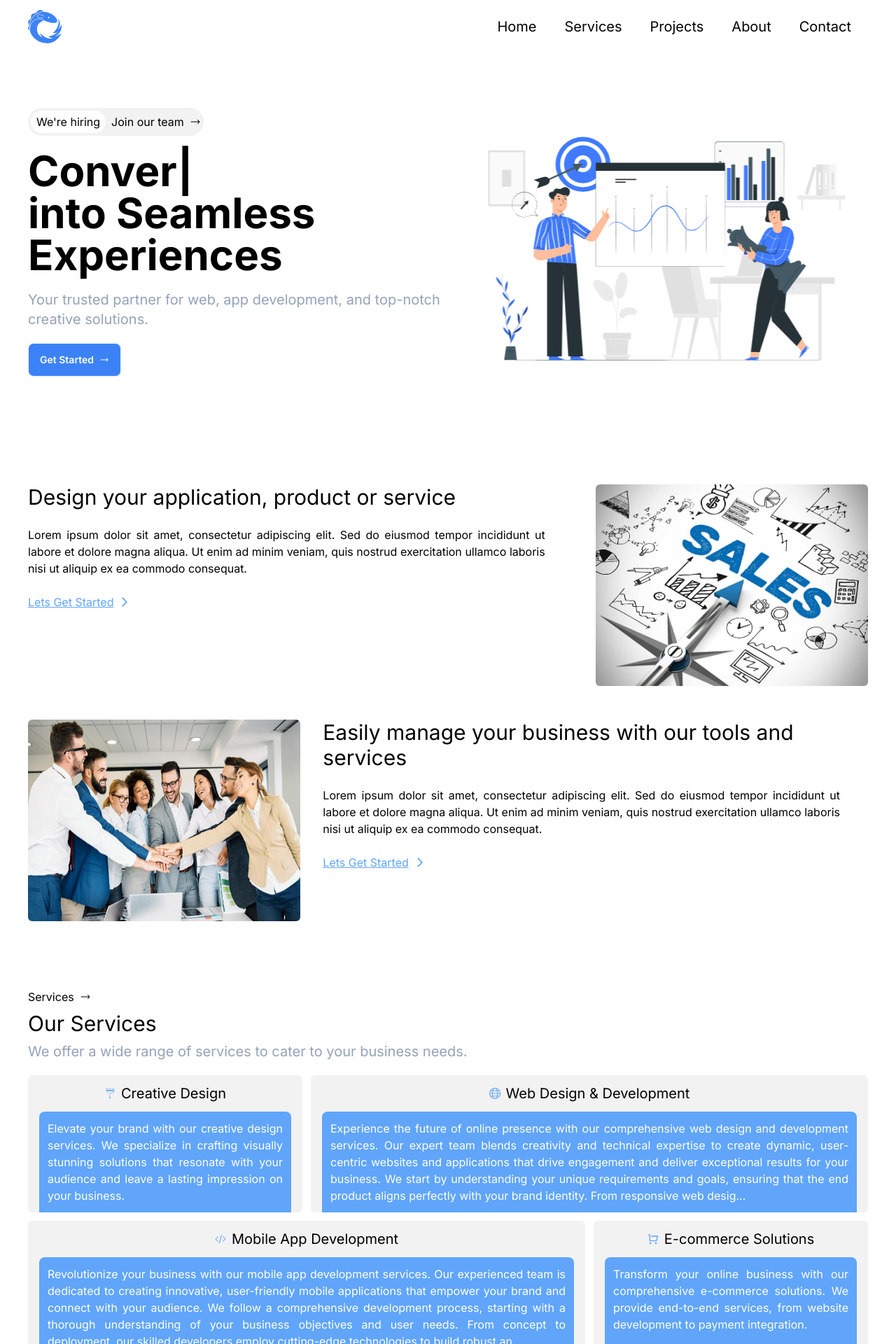
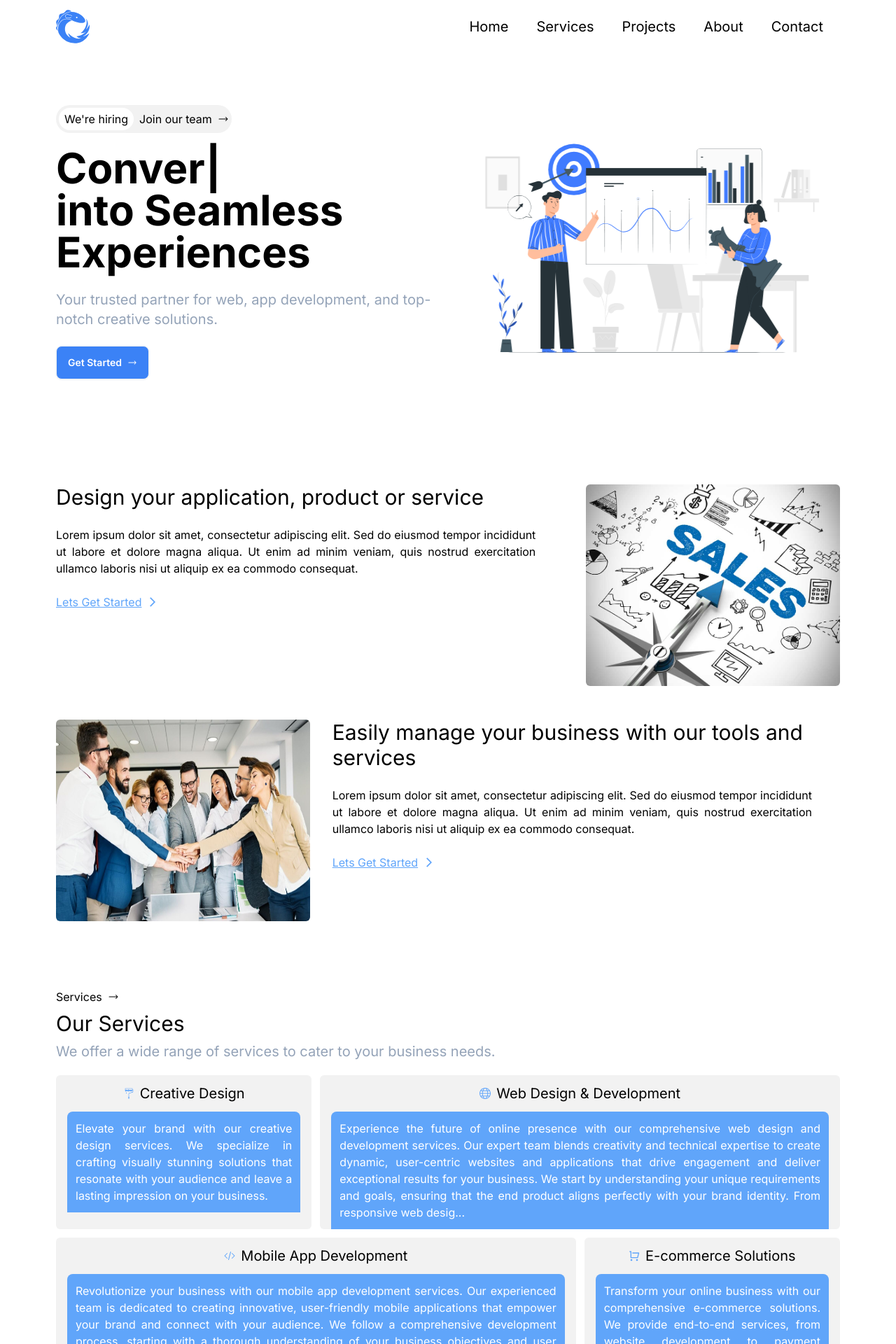
Before and after one commit to ruhulaminparvez/company-portfolio, a Next.js app: page / in a window 1280 px wide. Shown: the top 1920 px of the page at 70% size. Built offline with nearby package versions, Linux system fonts and the light colour scheme.

Commit message:
few chnges

```diff
--- a/components/clientFeedback/ClientFeedback.jsx
+++ b/components/clientFeedback/ClientFeedback.jsx
@@ -6,7 +6,7 @@ import { FaQuoteLeft } from "react-icons/fa";
 
 const ClientFeedback = () => {
     return (
-        <section className='px-10 pt-20 bg-white'>
+        <section className='px-20 pt-20 bg-white'>
             <div className='flex items-center flex-col'>
                 <h6 className='flex items-center gap-2 text-black'>Testimonials <HiArrowLongRight /></h6>
                 <h2 className='text-3xl my-2 text-black'>Hear from Our Clients</h2>
--- a/components/contactUs/ContactUs.jsx
+++ b/components/contactUs/ContactUs.jsx
@@ -5,7 +5,7 @@ import { localImages } from '@/utils/localImages';
 
 const ContactUs = () => {
     return (
-        <section className='px-10 py-20 w-full flex items-start bg-white'>
+        <section className='px-20 py-20 w-full flex items-start bg-white'>
             <div className='w-1/3'>
                 <h6 className='flex items-center gap-2 text-black'>About Us <HiArrowLongRight /></h6>
                 <h2 className='text-3xl my-2 text-black'>Get in Touch</h2>
--- a/components/heroSlider/HeroSlider.jsx
+++ b/components/heroSlider/HeroSlider.jsx
@@ -17,26 +17,26 @@ const HeroSlider = () => {
     }, []);
     return (
         <Fragment>
-            <section className='w-full flex px-10 pt-5 bg-white'>
-                <div className='w-1/2 flex items-start flex-col justify-center'>
+            <section className='w-full flex flex-col lg:flex-row px-5 lg:px-20 pt-16 lg:pt-5 bg-white'>
+                <div className='w-full lg:w-1/2 flex items-start flex-col justify-center'>
                     <div className='bg-base-200 flex items-center gap-2 rounded-full p-1'>
-                        <button className='bg-white rounded-full p-1 px-2 text-black'>We&apos;re hiring</button>
-                        <button className='flex items-center gap-2 text-black'>Join our team
+                        <button className='custom-hero-btn'>We&apos;re hiring</button>
+                        <button className='flex items-center gap-2 text-black hover:custom-hero-btn transition-all duration-300'>Join our team
                             <span>
                                 <HiArrowLongRight />
                             </span>
                         </button>
                     </div>
-                    <div className='flex flex-col gap-5 pt-5'>
-                        <h1 className='text-6xl font-bold text-black'>
+                    <div className='flex flex-col gap-6 pt-5'>
+                        <h1 className='text-3xl lg:text-6xl font-bold text-black'>
                             <TypeEffect arrList={typeEffectData} />
                             into Seamless Experiences
                         </h1>
-                        <p className='text-slate-400 text-xl'>Your trusted partner for web, app development, and top-notch creative solutions.</p>
-                        <button className='btn bg-blue-500 text-white hover:bg-blue-600 w-fit'>Get Started <HiArrowLongRight /></button>
+                        <p className='text-slate-400 text-md lg:text-xl'>Your trusted partner for web, app development, and top-notch creative solutions.</p>
+                        <button className='btn bg-blue-500 text-white hover:bg-transparent hover:border-blue-500 hover:text-blue-500 w-fit'>Get Started <HiArrowLongRight /></button>
                     </div>
                 </div>
-                <div className='w-1/2 carousel'>
+                <div className='w-full lg:w-1/2 carousel'>
                     {sliderData?.map((item, index) => (
                         <div
                             key={index + 1}
--- a/components/services/Services.jsx
+++ b/components/services/Services.jsx
@@ -4,7 +4,7 @@ import { HiArrowLongRight } from "react-icons/hi2";
 
 const Services = () => {
     return (
-        <section className='px-10 bg-white'>
+        <section className='px-20 bg-white'>
             <div>
                 <h6 className='flex items-center gap-2 text-black'>Services <HiArrowLongRight /></h6>
                 <h2 className='text-3xl my-2 text-black'>Our Services</h2>
--- a/components/shared/footer/Footer.jsx
+++ b/components/shared/footer/Footer.jsx
@@ -4,7 +4,7 @@ import Link from 'next/link';
 
 const Footer = () => {
     return (
-        <section className='px-10 py-10 w-full flex items-start bg-white'>
+        <section className='px-20 py-10 w-full flex items-start bg-white'>
             <div className='w-1/3'>
                 <h2 className='text-5xl my-2 text-black'>Subscribe to our Newsletter</h2>
 
--- a/components/shared/navbar/Navbar.jsx
+++ b/components/shared/navbar/Navbar.jsx
@@ -19,7 +19,7 @@ const Navbar = () => {
     }, []);
 
     return (
-        <nav className={`navbar px-10 ${scrollY > 100 ? 'shadow-md' : ''} sticky top-0 bg-white z-10`}>
+        <nav className={`navbar px-5 lg:px-20 ${scrollY > 100 ? 'shadow-md' : ''} sticky top-0 bg-white z-10`}>
             <div className="navbar-start">
                 <div className='rounded-full w-fit'>
                     <SiReactivex className='text-5xl text-blue-500' />
--- a/components/showcase/Showcase.jsx
+++ b/components/showcase/Showcase.jsx
@@ -6,7 +6,7 @@ import Link from 'next/link';
 
 const Showcase = () => {
     return (
-        <section className='px-10 pt-20 bg-white'>
+        <section className='px-20 pt-20 bg-white'>
             <div className='flex items-center flex-col'>
                 <h6 className='uppercase border-b-color-slate-400 border-b-4 text-black'>Works</h6>
                 <h2 className='text-3xl my-2 text-black'>Discover our Projects and Works</h2>
--- a/components/team/Team.jsx
+++ b/components/team/Team.jsx
@@ -7,7 +7,7 @@ import { FiInstagram } from "react-icons/fi";
 
 const Team = () => {
     return (
-        <section className='px-10 pt-20 bg-white'>
+        <section className='px-20 pt-20 bg-white'>
             <div className='flex items-center flex-col'>
                 <h6 className='uppercase border-b-color-slate-400 border-b-4 text-black'>About Us</h6>
                 <h2 className='text-3xl my-2 text-center text-black'>
--- a/components/vision/Vision.jsx
+++ b/components/vision/Vision.jsx
@@ -6,7 +6,7 @@ import Link from 'next/link';
 
 const Vision = () => {
     return (
-        <section className='px-10 py-12 bg-white'>
+        <section className='px-20 py-12 bg-white'>
             {visionData.map((item, index) => (
                 <div key={index} className={`w-full flex my-12 gap-8 ${index % 2 === 0 ? 'flex-row' : 'flex-row-reverse'}`}>
                     <div className={`w-2/3`}>
--- a/styles/globals.css
+++ b/styles/globals.css
@@ -27,4 +27,12 @@ body {
   .text-balance {
     text-wrap: balance;
   }
+
+  .custom-hero-btn {
+    @apply bg-white rounded-full p-1 px-2 text-black;
+  }
+
+  .custom-hero-btn:hover {
+    @apply bg-transparent;
+  }
 }
```
